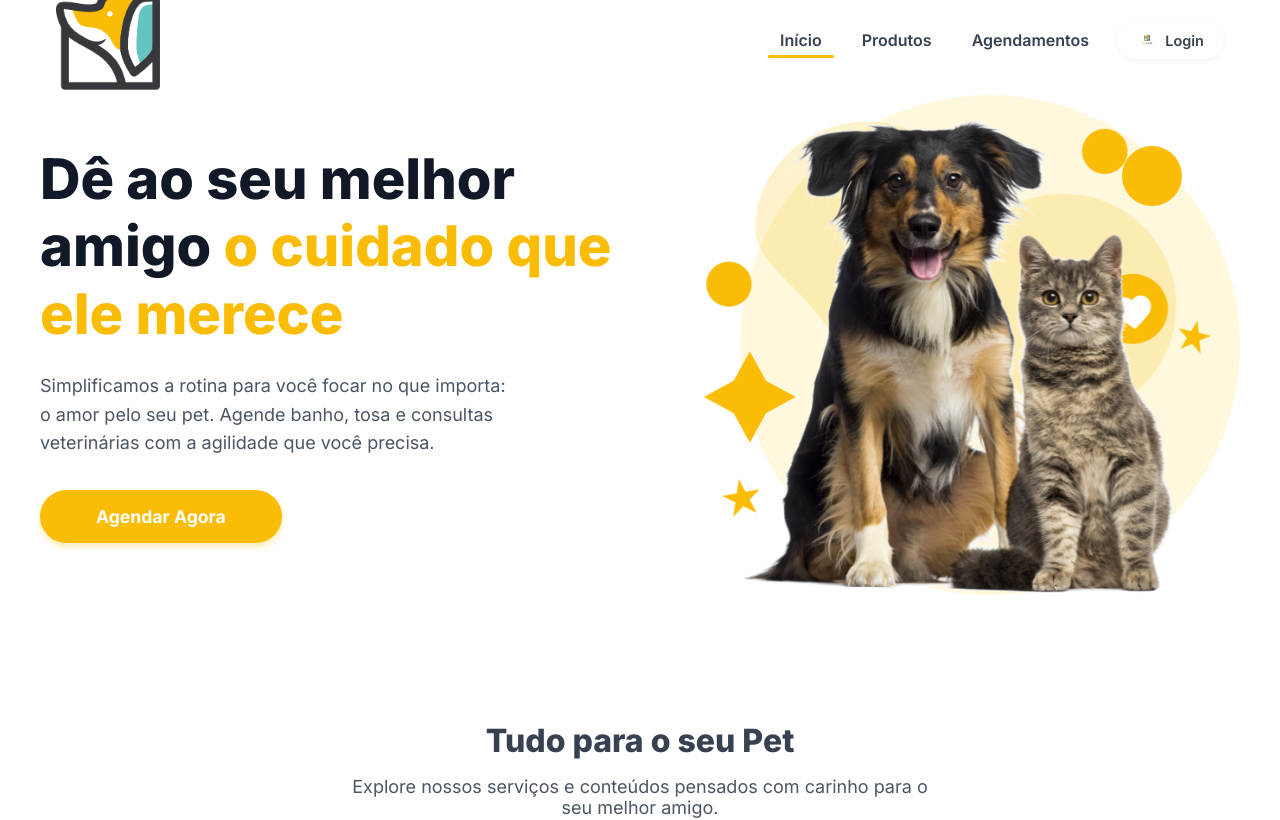
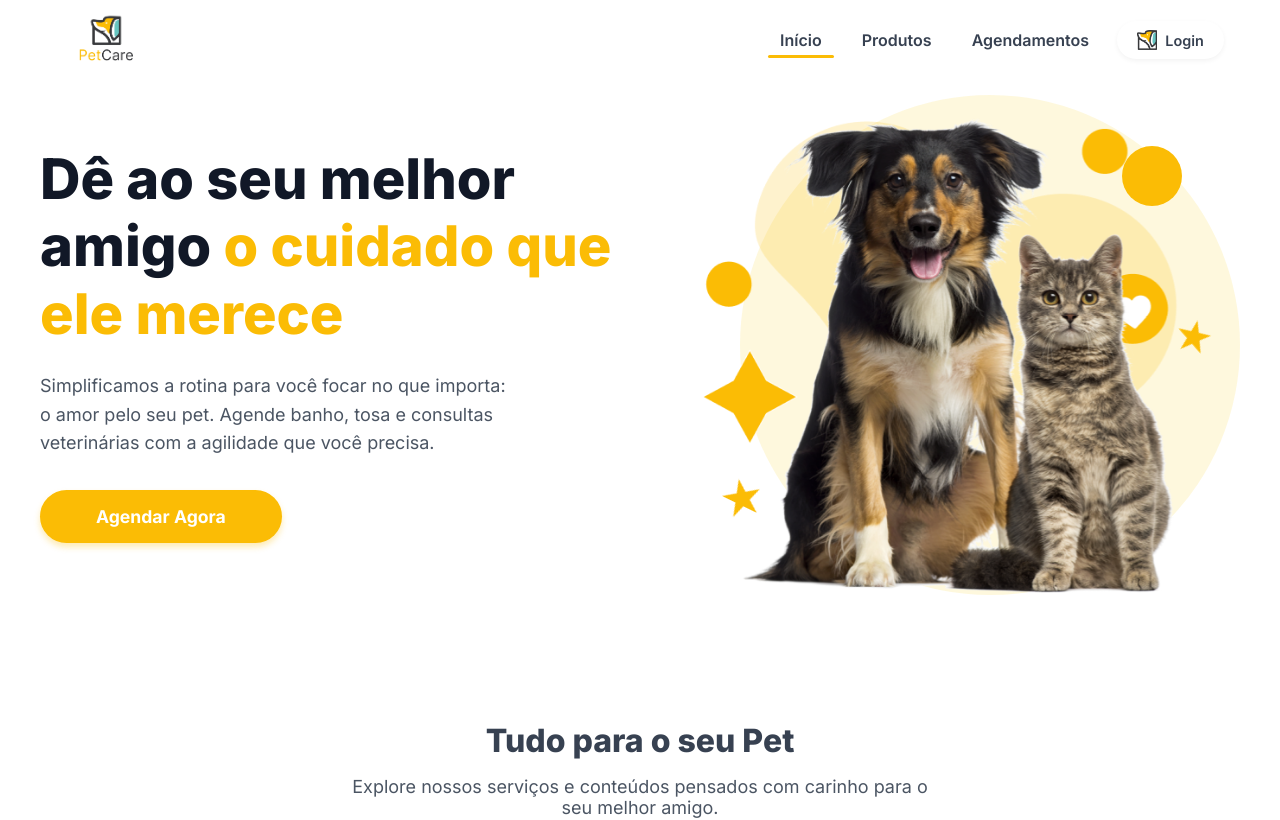
Before and after one commit to FilipiWanderley/PetCare, a Next.js app: page / in a window 1280 px wide. Shown: the top 820 px of the page. Built offline with nearby package versions, Linux system fonts and the light colour scheme.

Commit message:
chore: Swap logo and icon assets

```diff
--- a/src/app/layout.tsx
+++ b/src/app/layout.tsx
@@ -10,6 +10,9 @@ const inter = Inter({ subsets: ["latin"] });
 export const metadata: Metadata = {
   title: "PetCare - Agendamento Online",
   description: "Agende banho, tosa e consultas para seu pet",
+  icons: {
+    icon: '/assets/logo/innerlogo.png',
+  },
 };
 
 export default function RootLayout({
--- a/src/components/layout/Footer/index.tsx
+++ b/src/components/layout/Footer/index.tsx
@@ -8,7 +8,7 @@ export function Footer() {
       <div className={styles.content}>
         <div className={`${styles.column} ${styles.logoColumn}`}>
           <Image
-            src="/assets/logo/innerlogo.png"
+            src="/assets/logo/pet 1.png"
             alt="Pet Care Logo"
             width={240}
             height={96}
--- a/src/components/layout/Header.tsx
+++ b/src/components/layout/Header.tsx
@@ -17,7 +17,7 @@ export function Header() {
       <div className={styles.container}>
         <Link href="/" className={styles.logo}>
           <Image
-            src="/assets/logo/innerlogo.png"
+            src="/assets/logo/pet 1.png"
             alt="Pet Care Logo"
             width={250}
             height={100}
@@ -40,7 +40,7 @@ export function Header() {
           ) : (
             <Link href="/login" className={`${styles.btn} ${styles.btnLogin}`}>
               <Image
-                src="/assets/logo/pet 1.png"
+                src="/assets/logo/innerlogo.png"
                 alt="Ícone"
                 width={20}
                 height={20}
```
